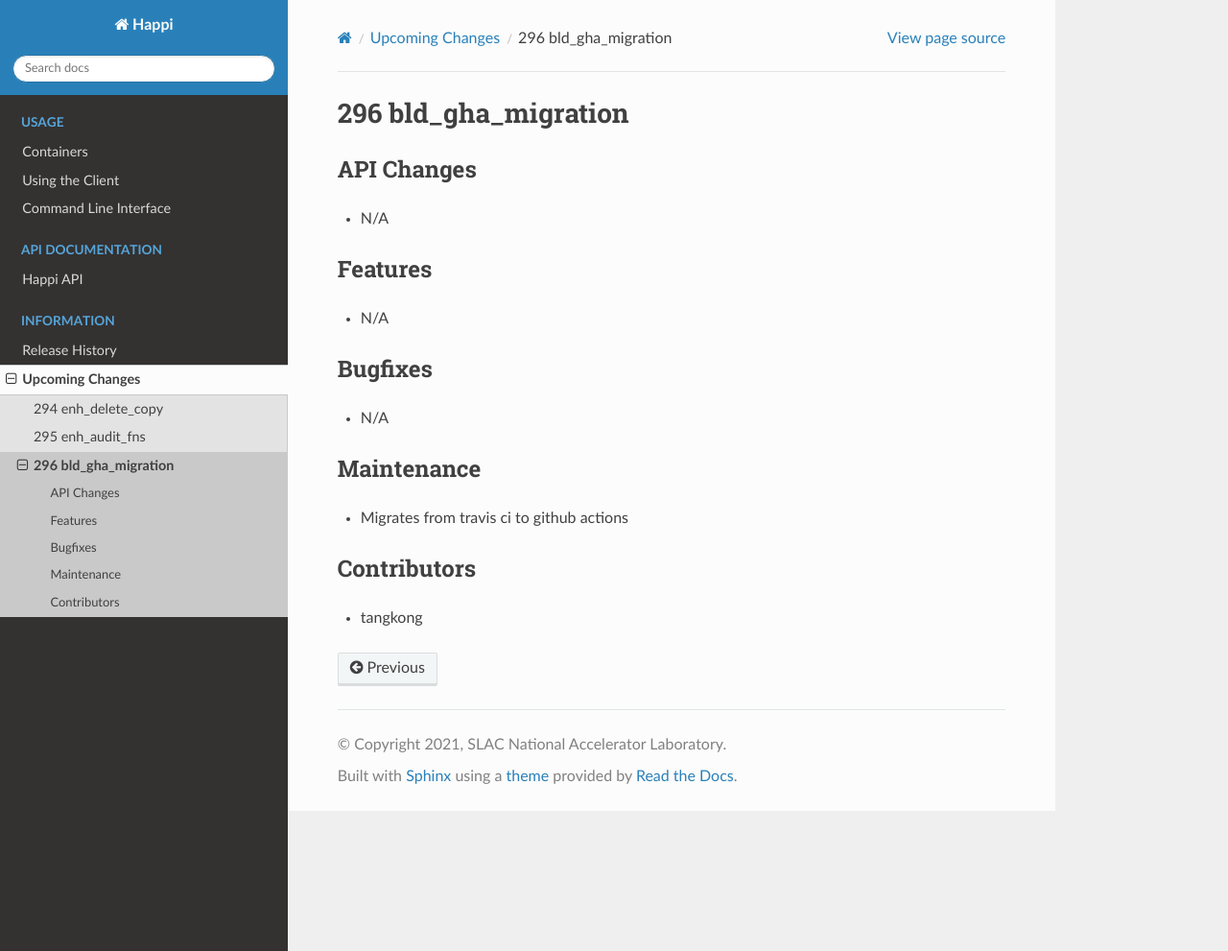
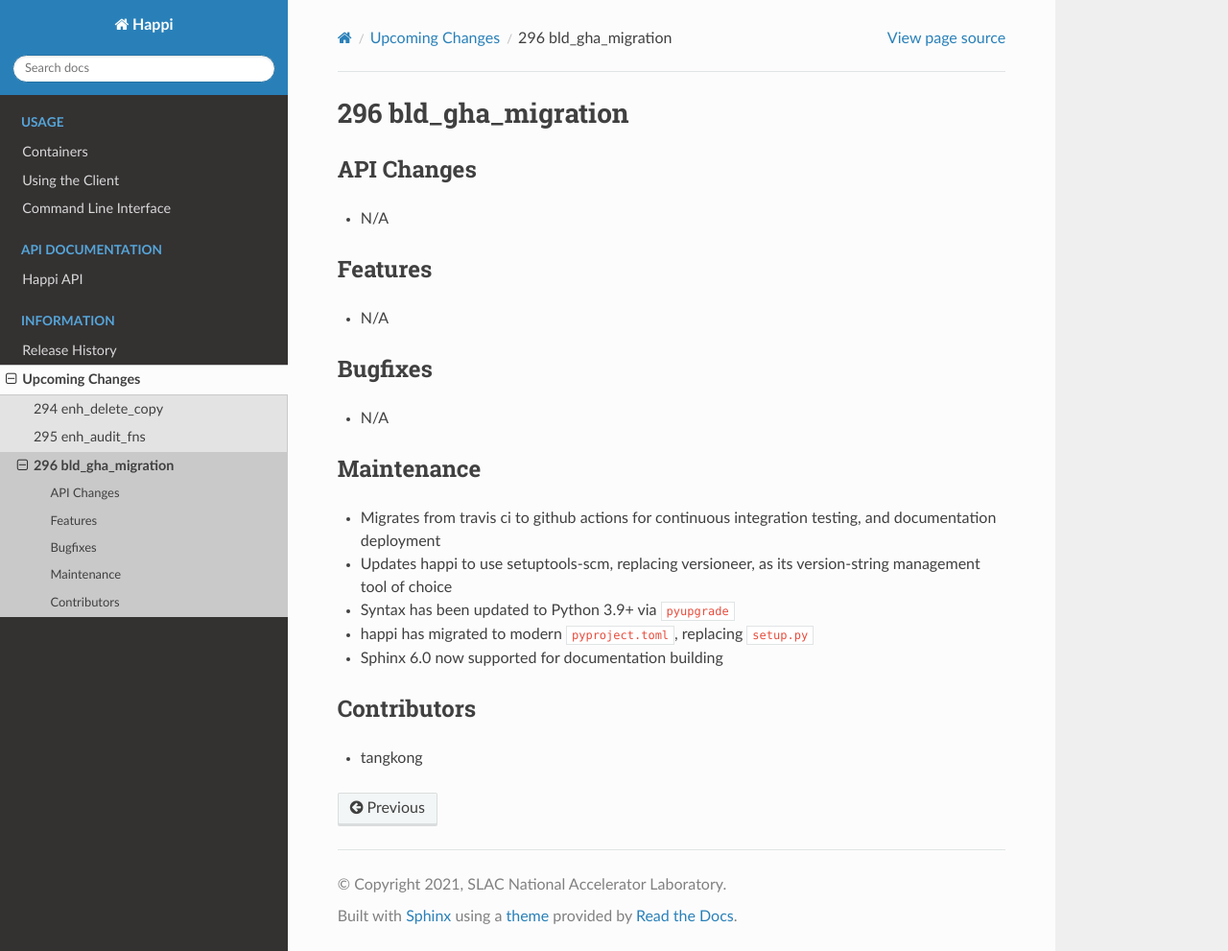
Before and after one commit to pcdshub/happi, a Sphinx documentation site: the page built from docs/source/upcoming_release_notes/296-bld_gha_migration.rst, in a window 1280 px wide and 991 px high. Shown: the whole window at 96% size. Built offline with Sphinx 7.4.7 and the Read the Docs theme 2.0.0, drawn with Linux system fonts in a browser that asks for light colours.

Commit message:
DOC: update pre-release notes

```diff
--- a/docs/source/upcoming_release_notes/296-bld_gha_migration.rst
+++ b/docs/source/upcoming_release_notes/296-bld_gha_migration.rst
@@ -15,7 +15,11 @@ Bugfixes
 
 Maintenance
 -----------
-- Migrates from travis ci to github actions
+- Migrates from travis ci to github actions for continuous integration testing, and documentation deployment
+- Updates happi to use setuptools-scm, replacing versioneer, as its version-string management tool of choice
+- Syntax has been updated to Python 3.9+ via ``pyupgrade``
+- happi has migrated to modern ``pyproject.toml``, replacing ``setup.py``
+- Sphinx 6.0 now supported for documentation building
 
 Contributors
 ------------
```
